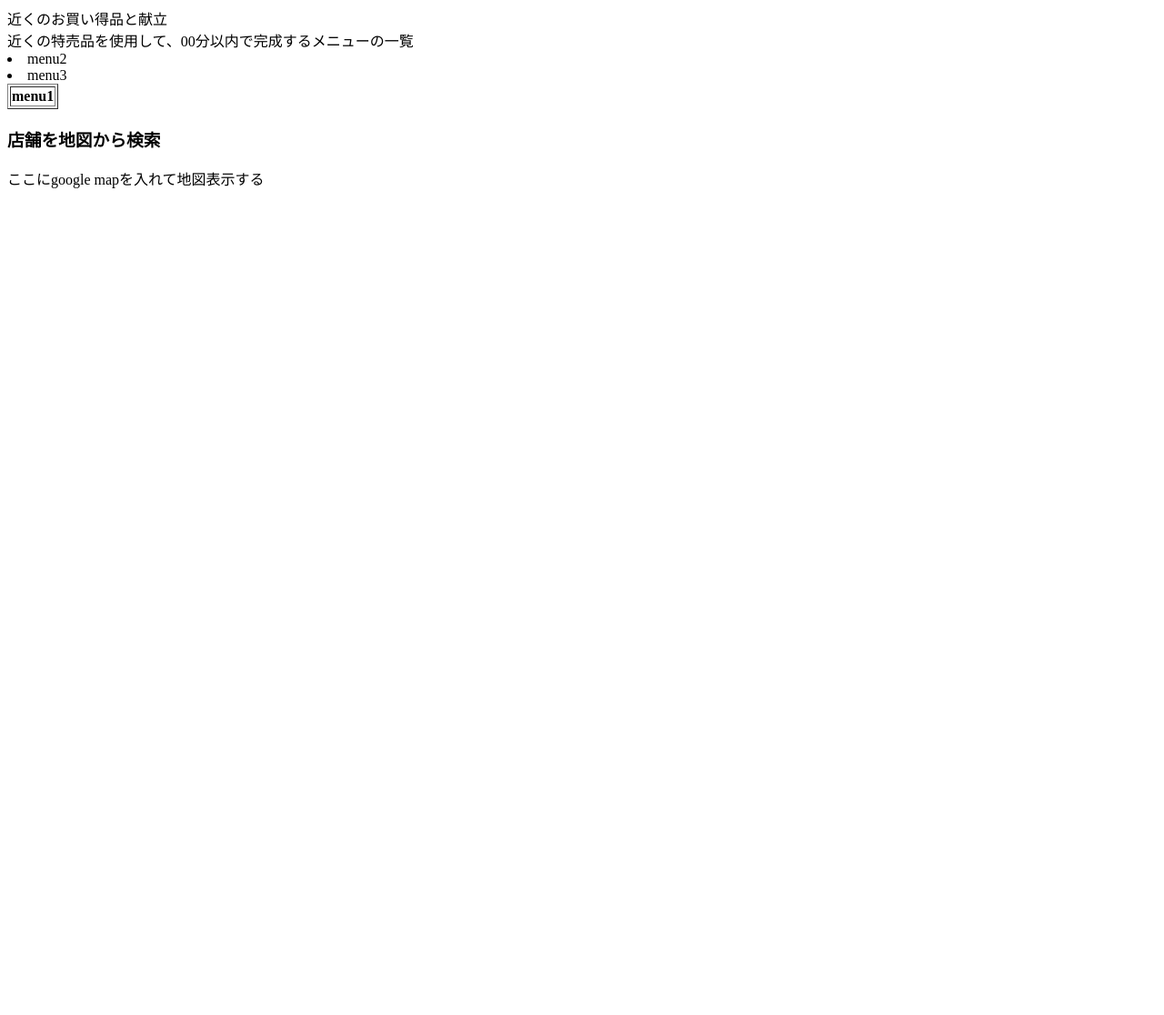
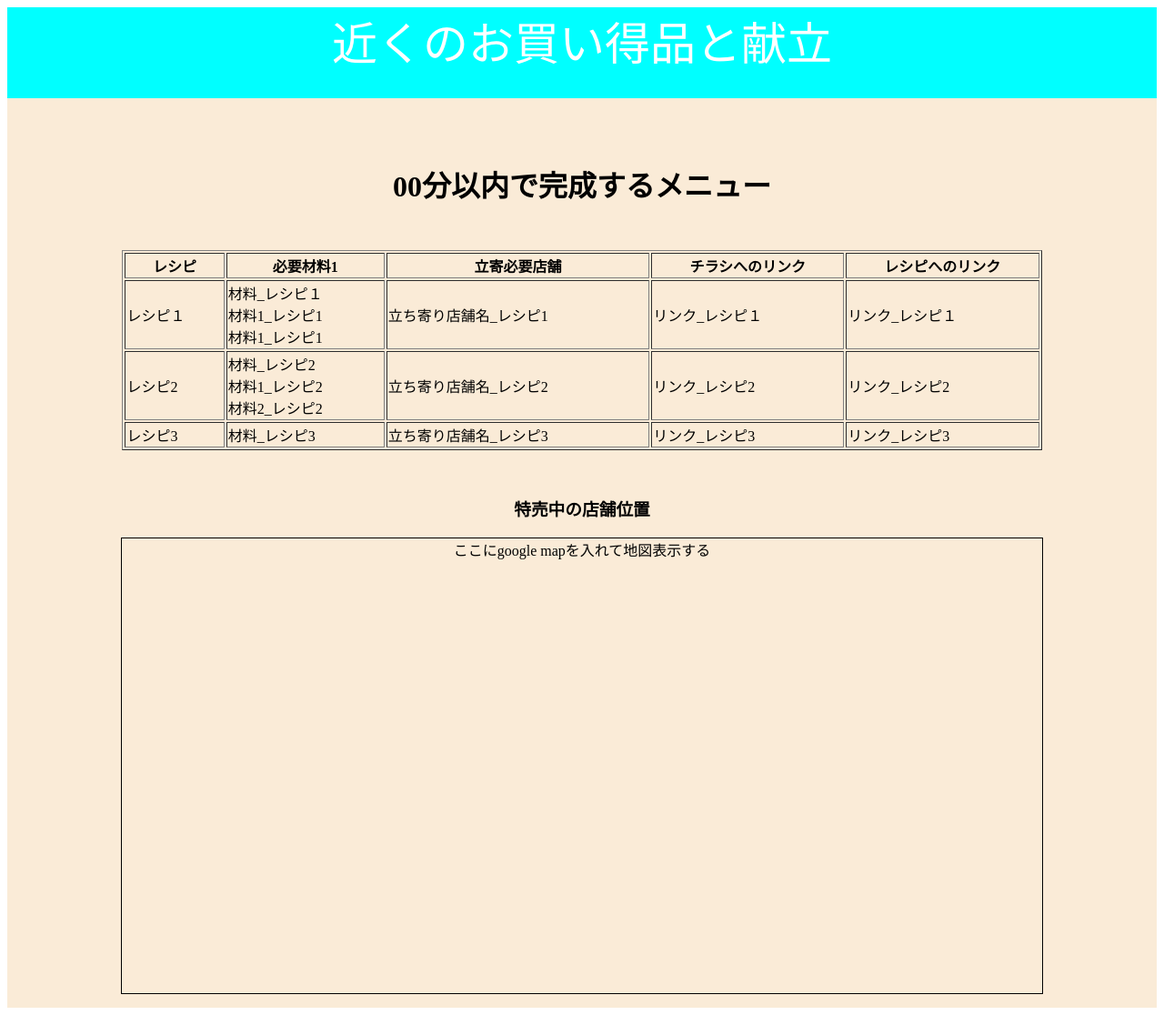
Before and after one commit to K-Hayashi884/Practice-of-Information-Systems-1st, a Python web app: template templates/menu.html in a window 1280 px wide. Shown: the whole page at 91% size. Before the commit the page ends 207 px from the top, so only its background shows below. Run offline with Jinja, Linux system fonts and the light colour scheme; the template is opened without the code that fills it, so the values that code supplies are empty.

Commit message:
献立の検索結果を表示するページmenuのhtmlとcssを作成しました。

```diff
--- a/templates/menu.css
+++ b/templates/menu.css
@@ -0,0 +1,37 @@
+.header {
+    background-color: aqua;
+    height: 100px;
+    text-align: center;
+}
+
+.main{
+    background-color: antiquewhite;
+    height: 1000px;
+}
+
+.header-logo{
+    color: white;
+    font-size: 50px;
+}
+
+.copy-contents{
+    padding-top: 50px;
+    text-align:center;
+}
+
+.menu-list table{
+    margin: auto;
+    margin-top:50px;
+}
+
+.map {
+    text-align: center;
+    margin: 50px 0px 0px 0px;
+}
+
+.map-flame{
+    width:80%;
+    height:500px;
+    border: 1px solid Black;
+    margin: auto;
+}
--- a/templates/menu.html
+++ b/templates/menu.html
@@ -13,22 +13,48 @@
     </div>
 
     <div class="main">
-        <div class="copy-containts">
-            <div class="copy-txt">近くの特売品を使用して、00分以内で完成するメニューの一覧</div>
+        <div class="copy-contents">
+            <h1 class="copy-txt">00分以内で完成するメニュー</h1>
         </div>
         <div class="contents">
             <div class="menu-list">
 
-                <table class="menu" border="1">
-                    <th>menu1</th>
-                    <li>menu2</li>
-                    <li>menu3</li>
+                <table class="menu" border="1" width="80%">
+                    <tr>
+                        <th>レシピ</th>
+                        <th>必要材料1</th>
+                        <th>立寄必要店舗</th>
+                        <th>チラシへのリンク</th>
+                        <th>レシピへのリンク</th>
+                    </tr>
+                    <tr>
+                        <td>レシピ１</td>
+                        <td>材料_レシピ１<br>材料1_レシピ1 <br>材料1_レシピ1</td>
+                        <td>立ち寄り店舗名_レシピ1</td>
+                        <td>リンク_レシピ１</td>
+                        <td>リンク_レシピ１</td>
+                    </tr>
+                    <tr>
+                        <td>レシピ2</td>
+                        <td>材料_レシピ2<br>材料1_レシピ2 <br>材料2_レシピ2</td>
+                        <td>立ち寄り店舗名_レシピ2</td>
+                        <td>リンク_レシピ2</td>
+                        <td>リンク_レシピ2</td>
+                    </tr>
+                    <tr>
+                        <td>レシピ3</td>
+                        <td>材料_レシピ3</td>
+                        <td>立ち寄り店舗名_レシピ3</td>
+                        <td>リンク_レシピ3</td>
+                        <td>リンク_レシピ3</td>
+                    </tr>
+
                 </table>
 
             </div>
 
             <div class="map">
-                <h3>店舗を地図から検索</h3>
+                <h3>特売中の店舗位置</h3>
                 <div class="map-flame">ここにgoogle mapを入れて地図表示する</div>
             </div>
 
```
